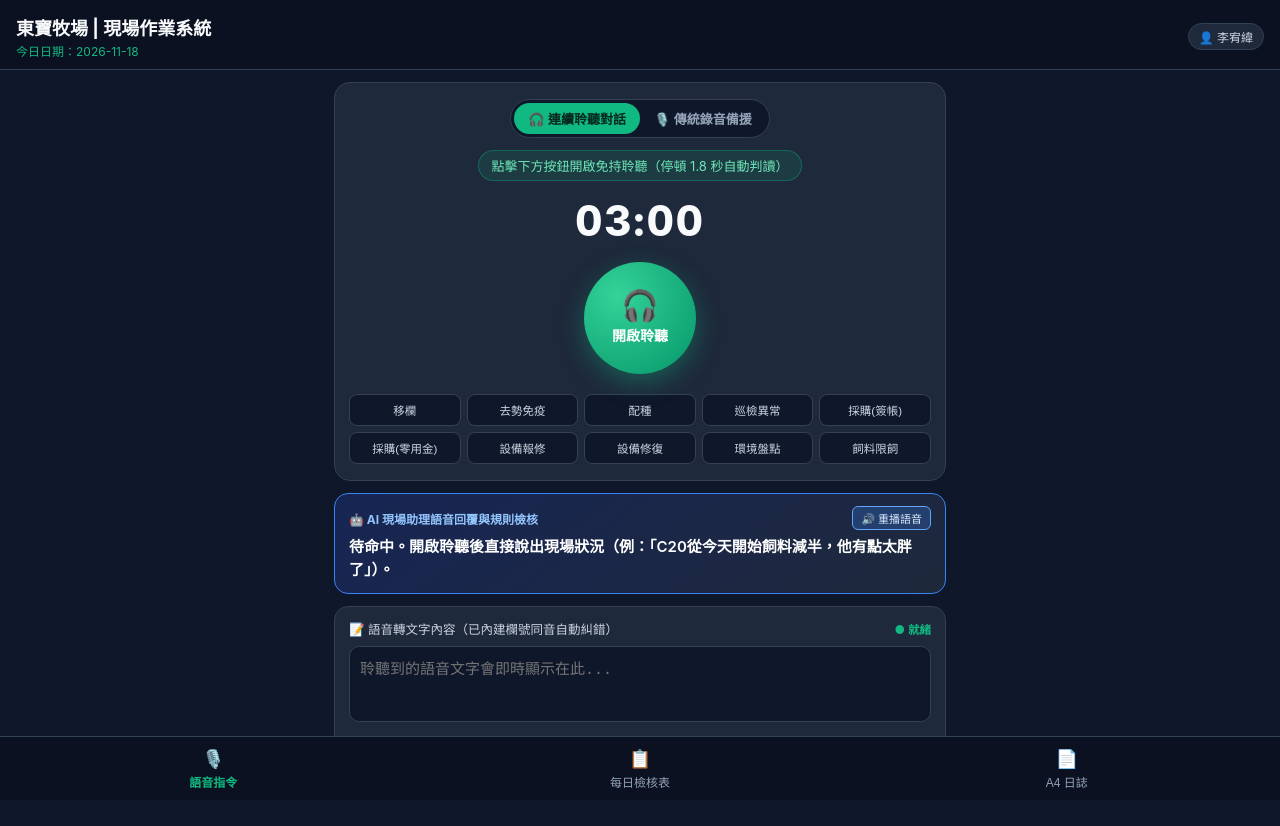
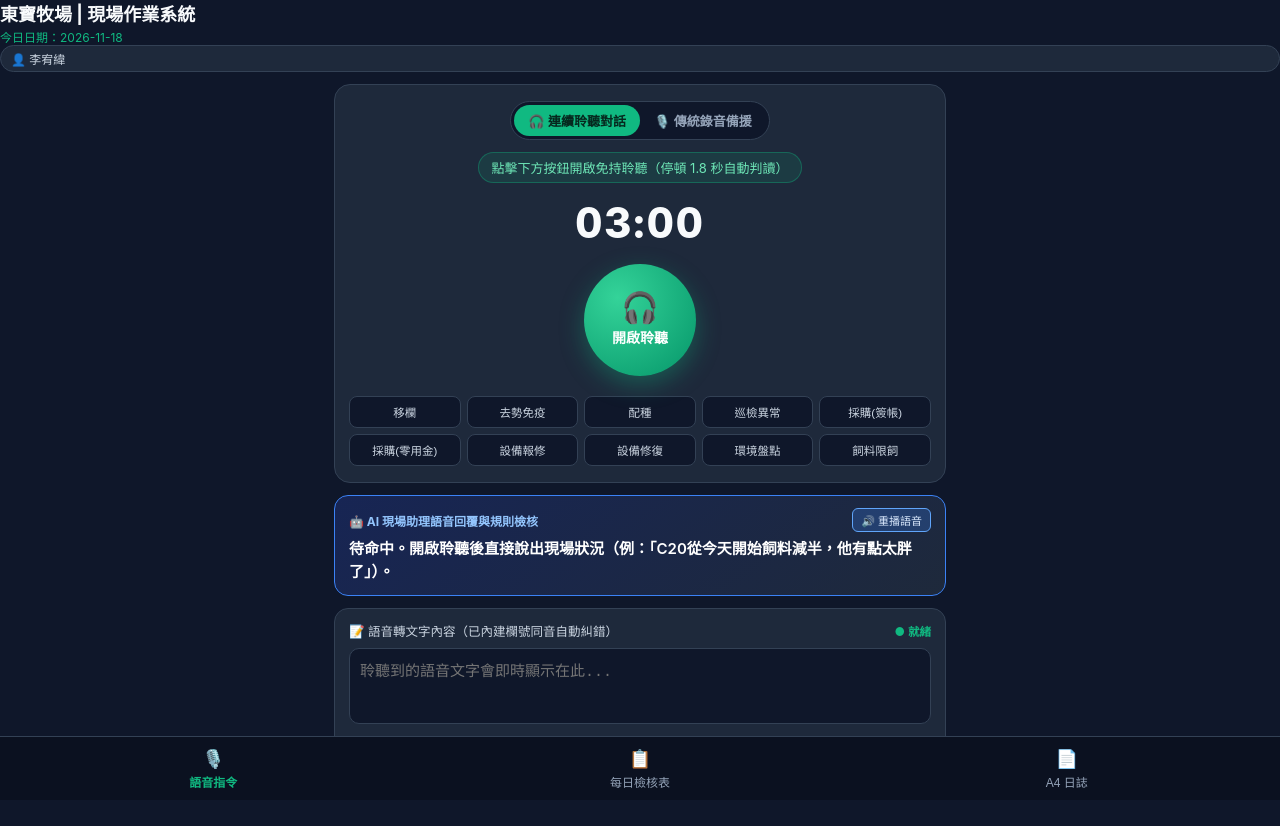
Before and after one commit to OwenLee-web/dongbao-farm, a plain HTML site: page index.html in a window 1280 px wide. Drawn offline with Linux system fonts and the light colour scheme.

Commit message:
Add clear cache button and user badge to index.html

```diff
--- a/index.html
+++ b/index.html
@@ -24,6 +24,12 @@
       color: var(--text-main);
       font-family: -apple-system, BlinkMacSystemFont, "Noto Sans TC", "Microsoft JhengHei", sans-serif;
     }
+    <div style="display:flex; align-items:center; gap:6px;">
+        <button onclick="forceClearCacheAndCookies()" style="background:#7f1d1d; border:1px solid #ef4444; color:#fecaca; padding:4px 8px; border-radius:999px; font-size:11.5px; font-weight:700; cursor:pointer;">
+        🧹清快取
+        </button>
+      <div class="operator-badge">👤 李宥緯</div>
+    </div>
     .header {
       padding: 14px 16px 10px;
       display: flex;
```
